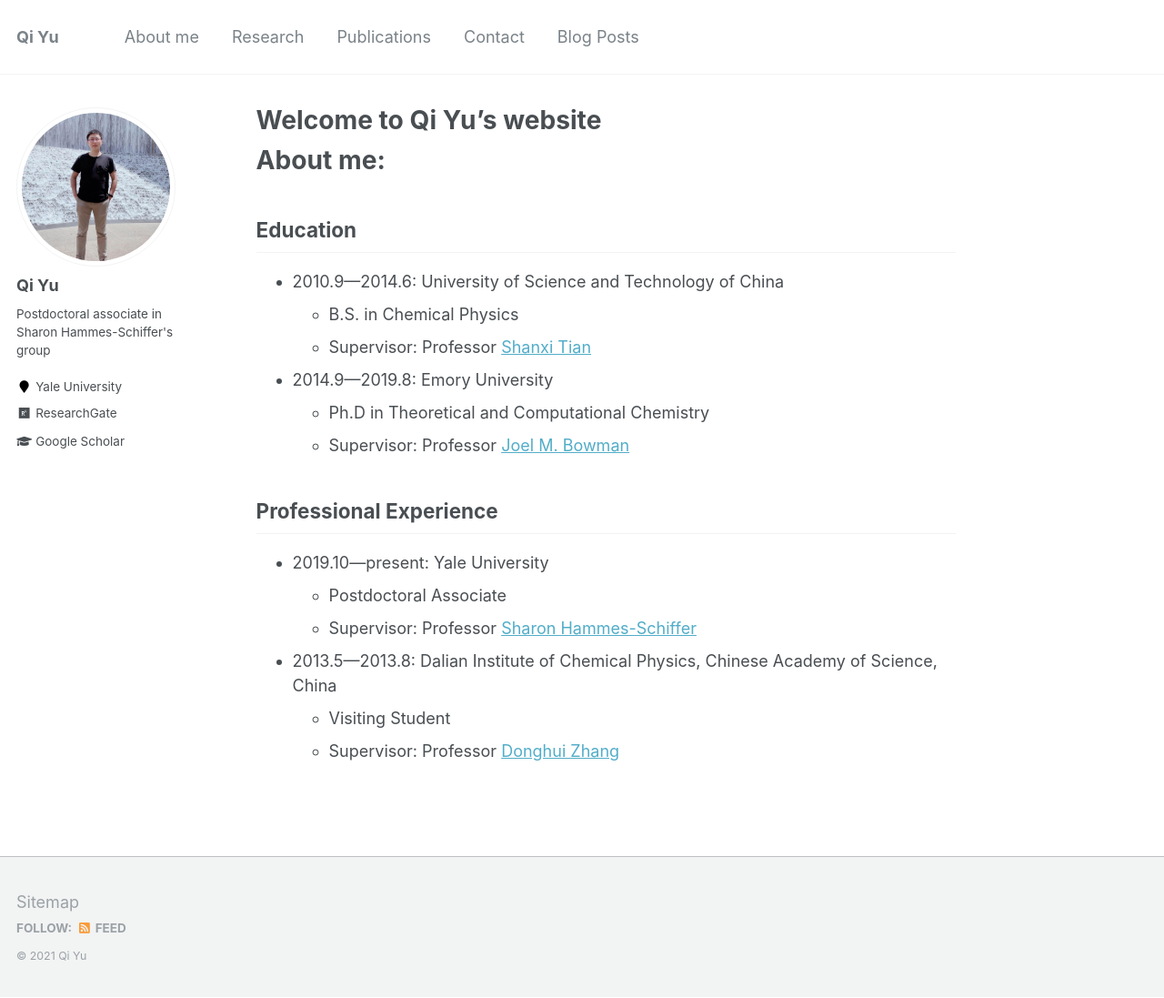
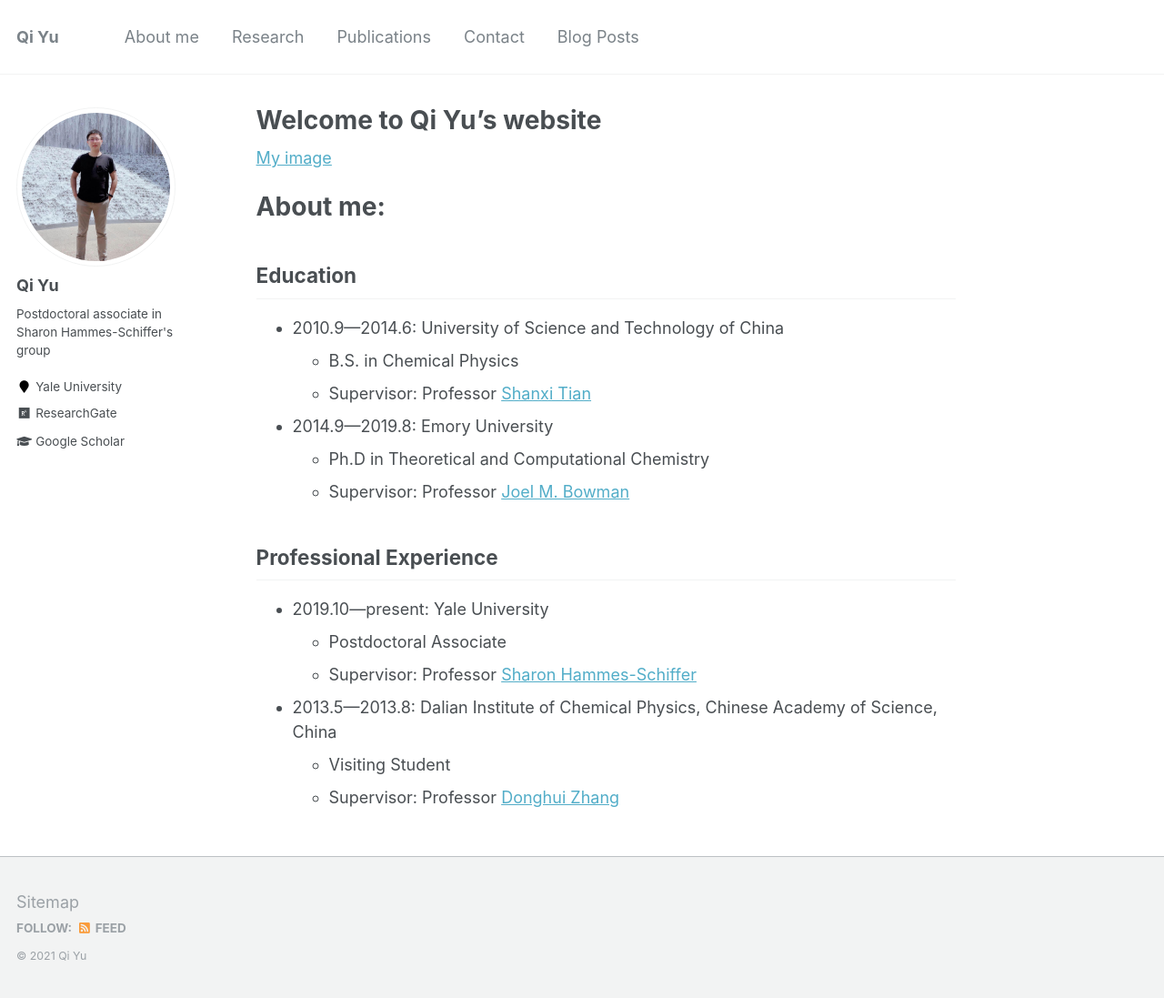
Before and after one commit to qiyuchem/qiyuchem.github.io, a Jekyll site: the page built from _pages/about.md, in a window 1280 px wide and 1097 px high. Shown: the whole window at 91% size. Built offline with Jekyll 4.4.1, drawn with Linux system fonts in a browser that asks for light colours.

Commit message:
Update about.md

```diff
--- a/_pages/about.md
+++ b/_pages/about.md
@@ -7,6 +7,7 @@ redirect_from:
   - /about/
   - /about.html
 ---
+[My image](https://github.com/qiyuchem/qiyuchem.github.io/images/QiYu.jpeg?raw=true)
 
 About me:
 ======
```
